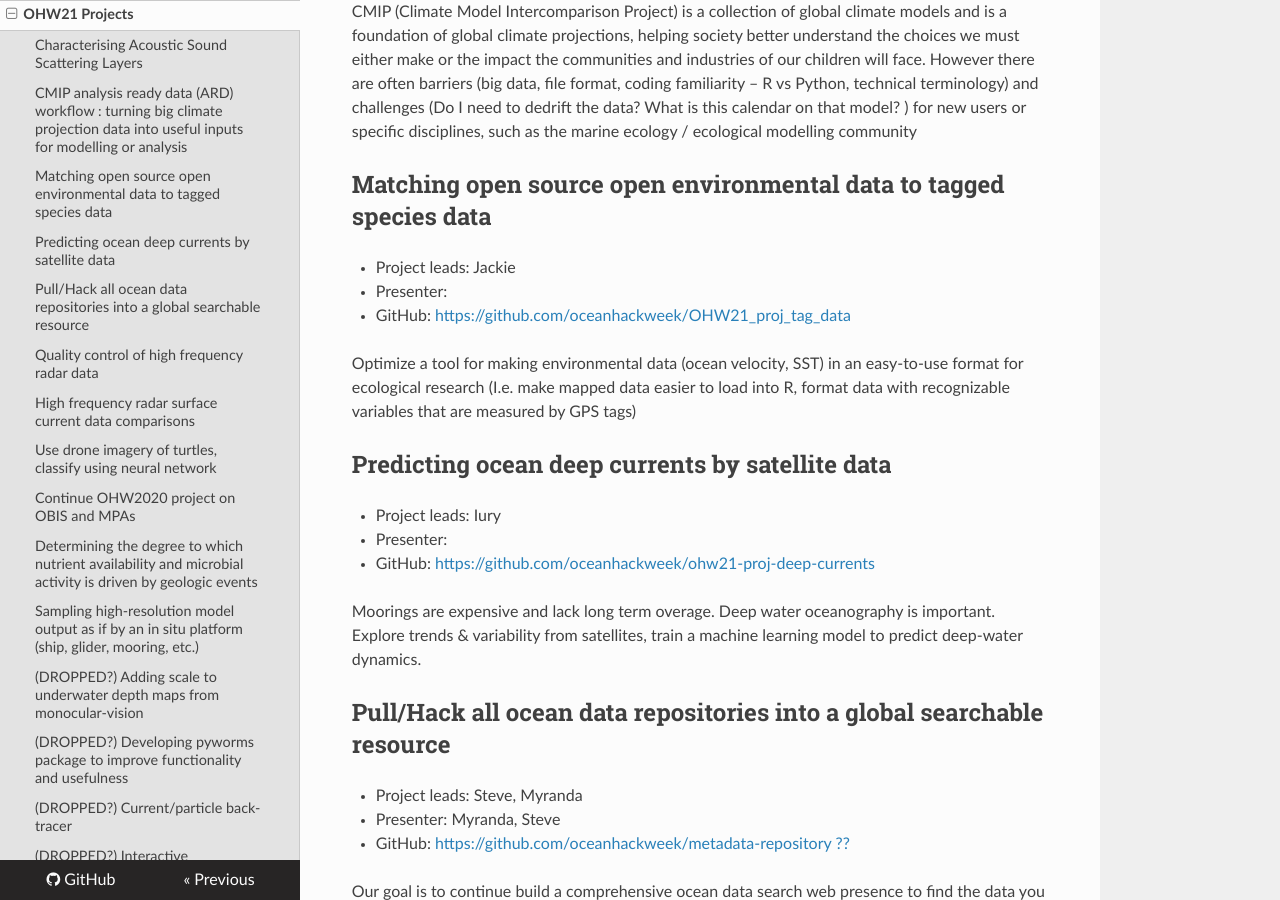
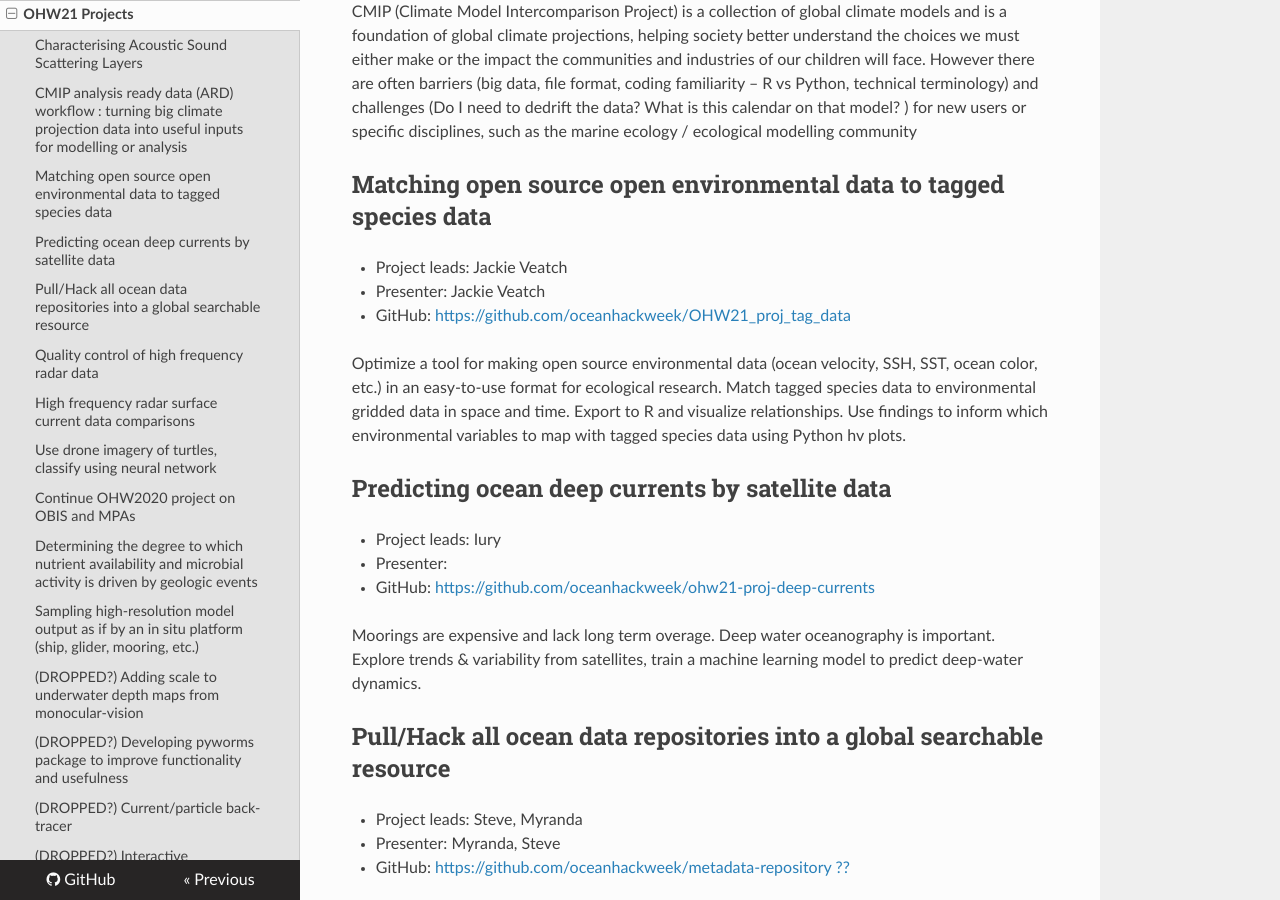
Before and after one commit to oceanhackweek/ohw-resources, an MkDocs documentation site: the page built from docs/projects/projectlist.md, in a window 1280 px wide and 900 px high, scrolled down 624 px. Built offline with MkDocs 1.6.1, drawn with Linux system fonts in a browser that asks for light colours; nearby versions of some CDN libraries.

Commit message:
Update projectlist.md

```diff
--- a/docs/projects/projectlist.md
+++ b/docs/projects/projectlist.md
@@ -20,11 +20,11 @@ CMIP (Climate Model Intercomparison Project) is a collection of global climate m
 
 ## Matching open source open environmental data to tagged species data
 
-- Project leads: Jackie
-- Presenter:
+- Project leads: Jackie Veatch
+- Presenter: Jackie Veatch
 - GitHub: [https://github.com/oceanhackweek/OHW21_proj_tag_data](https://github.com/oceanhackweek/OHW21_proj_tag_data)
 
-Optimize a tool for making environmental data (ocean velocity, SST) in an easy-to-use format for ecological research (I.e. make mapped data easier to load into R, format data with recognizable variables that are measured by GPS tags)
+Optimize a tool for making open source environmental data (ocean velocity, SSH, SST, ocean color, etc.) in an easy-to-use format for ecological research. Match tagged species data to environmental gridded data in space and time. Export to R and visualize relationships. Use findings to inform which environmental variables to map with tagged species data using Python hv plots.
 
 
 ## Predicting ocean deep currents by satellite data
```
